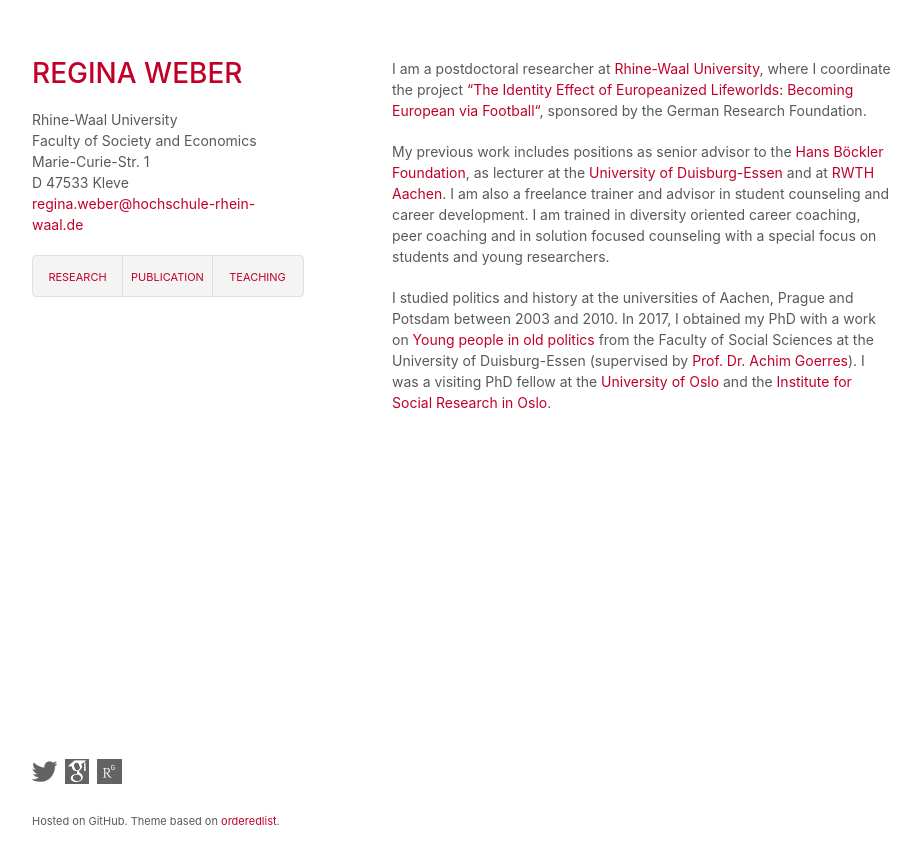
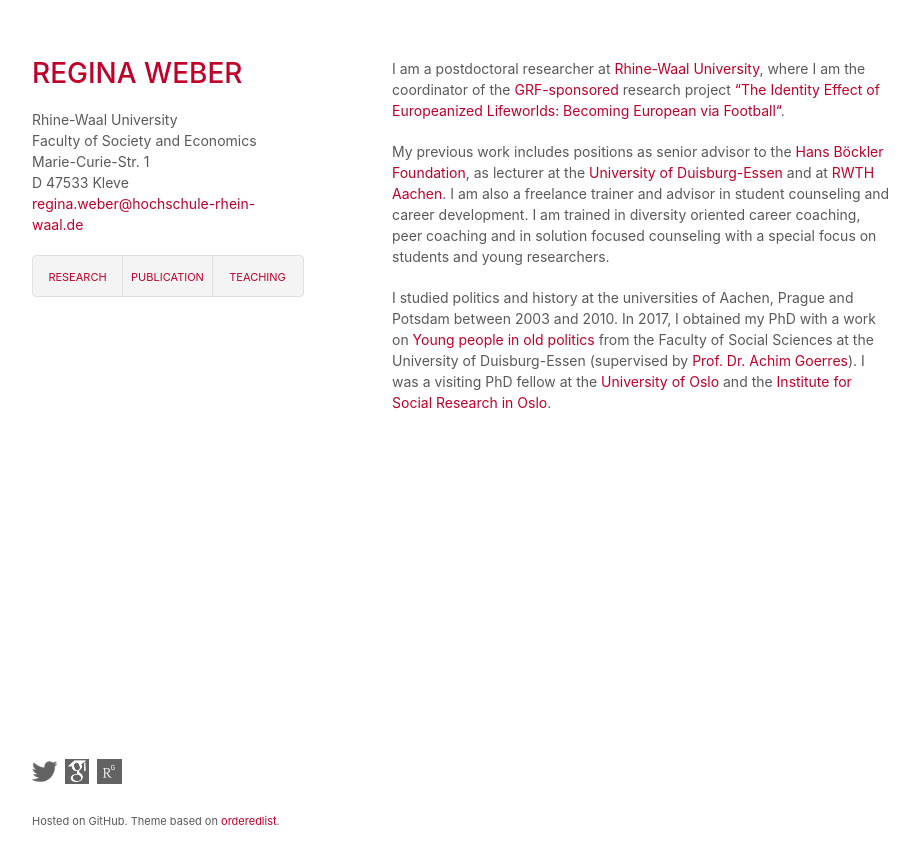
Before and after one commit to robertocabreratapia/robertocabreratapia.github.io, a Jekyll site: the page built from index.html, in a window 1280 px wide. Shown: the top 864 px of the page, without its empty margins (178-1099 px from the left). Built offline with Jekyll 4.4.1, drawn with Linux system fonts in a browser that asks for light colours.

Commit message:
Update index.html

```diff
--- a/index.html
+++ b/index.html
@@ -1,6 +1,8 @@
 ---
 layout: default
 ---
-        <p>I am a postdoctoral researcher at <a href="https://www.hsrw.org">Rhine-Waal University</a>, where I coordinate the project <a href="https://www.eufoot.de">“The Identity Effect of Europeanized Lifeworlds: Becoming European via Football“</a>, sponsored by the German Research Foundation.</p>
+<p>I am a postdoctoral researcher at <a href="https://www.hsrw.org">Rhine-Waal University</a>, where I am the coordinator of the <a href="http://gepris.dfg.de/gepris/projekt/386268084">GRF-sponsored</a> research project <a href="https://www.eufoot.de">“The Identity Effect of Europeanized Lifeworlds: Becoming European via Football“</a>.</p>
+
 <p>My previous work includes positions as senior advisor to the <a href="http://www.boeckler.de">Hans Böckler Foundation</a>, as lecturer at the <a href="http://www.uni-due.de">University of Duisburg-Essen</a> and at <a href="http://www.rwth.de">RWTH Aachen</a>. I am also a freelance trainer and advisor in student counseling and career development. I am trained in diversity oriented career coaching, peer coaching and in solution focused counseling with a special focus on students and young researchers.</p>
+
 <p>I studied politics and history at the universities of Aachen, Prague and Potsdam between 2003 and 2010. In 2017, I obtained my PhD with a work on <a href="https://duepublico2.uni-due.de/servlets/MCRFileNodeServlet/duepublico_derivate_00043836/WeberRegina_Diss.pdf">Young people in old politics</a> from the Faculty of Social Sciences at the University of Duisburg-Essen (supervised by <a href="http://achimgoerres.de">Prof. Dr. Achim Goerres</a>). I was a visiting PhD fellow at the <a href="http://www.uio.no">University of Oslo</a> and the <a href="http://http://samfunnsforskning.no/">Institute for Social Research in Oslo</a>.</p>
```
